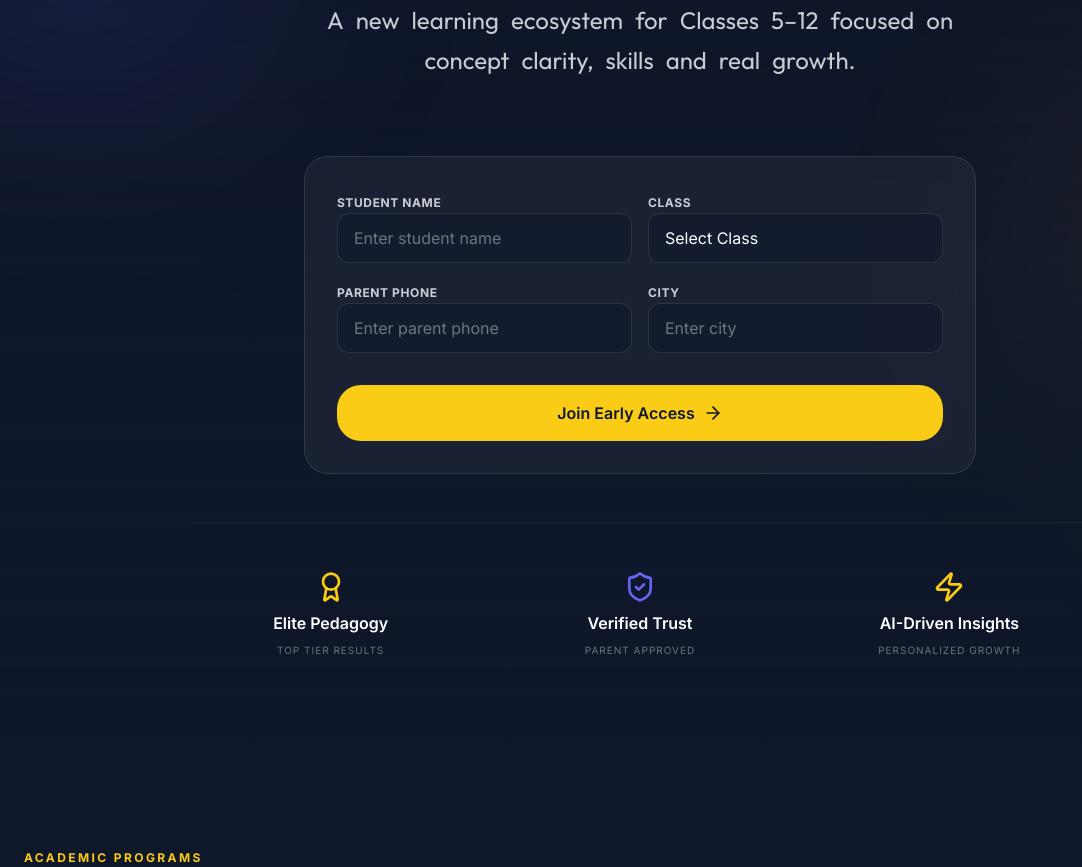
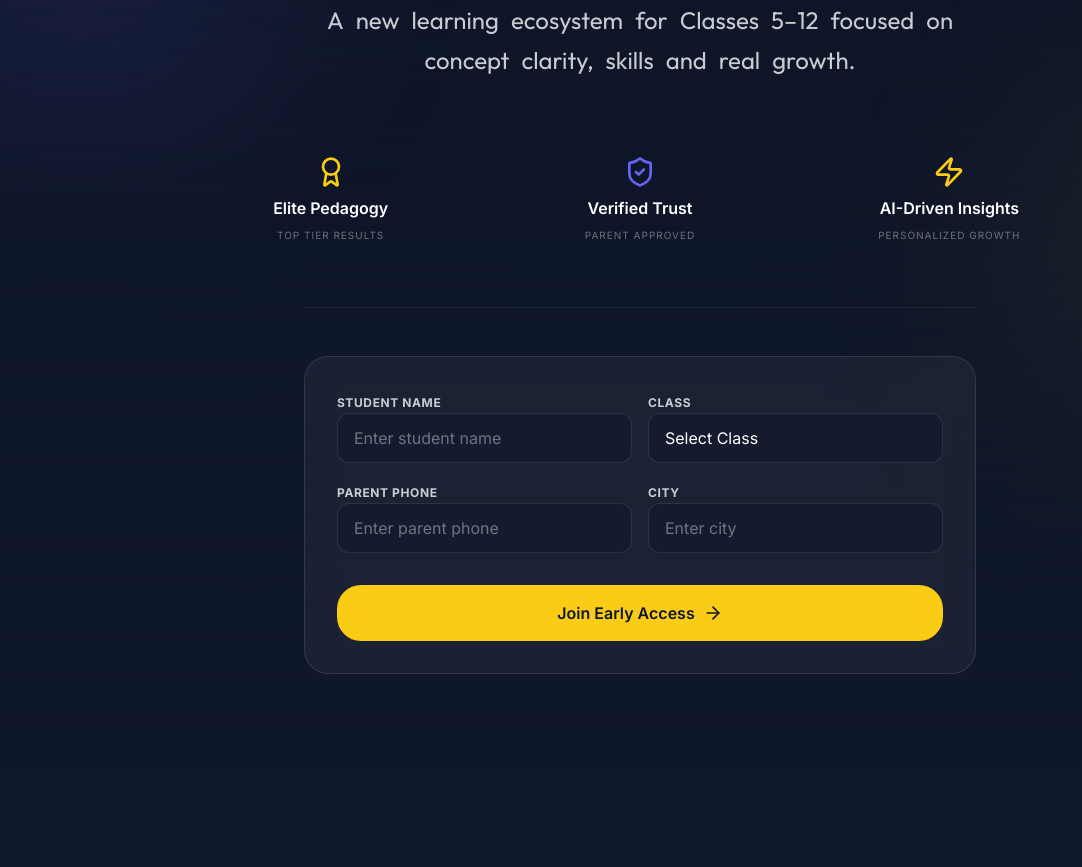
Before and after one commit to itsdevanshh07/project-x, a Next.js app in the folder frontend/: page / in a window 1280 px wide. Shown: the part 560-1427 px from the top of the page, without its empty margins (0-1082 px from the left). Built offline with nearby package versions, Linux system fonts and the light colour scheme; no server answers.

Commit message:
style: reorder trust indicators and early access form in Hero section

```diff
--- a/frontend/components/Hero.js
+++ b/frontend/components/Hero.js
@@ -92,12 +92,36 @@ const Hero = () => {
                         </div>
                     </div>
 
+                    {/* Trust Indicators */}
+                    <motion.div
+                        initial={{ opacity: 0, y: 20 }}
+                        animate={{ opacity: 1, y: 0 }}
+                        transition={{ delay: 0.4 }}
+                        className="grid grid-cols-2 md:grid-cols-3 gap-y-10 gap-x-6 md:gap-8 pt-8 w-full max-w-4xl mx-auto"
+                    >
+                        <div className="flex flex-col items-center gap-2">
+                            <Award className="w-6 md:w-8 h-6 md:h-8 text-accent-highlight" />
+                            <span className="text-sm md:text-base font-semibold text-white">Elite Pedagogy</span>
+                            <span className="text-[10px] text-surface-light/40 uppercase tracking-widest text-center">Top Tier Results</span>
+                        </div>
+                        <div className="flex flex-col items-center gap-2">
+                            <ShieldCheck className="w-6 md:w-8 h-6 md:h-8 text-secondary-action" />
+                            <span className="text-sm md:text-base font-semibold text-white">Verified Trust</span>
+                            <span className="text-[10px] text-surface-light/40 uppercase tracking-widest text-center">Parent Approved</span>
+                        </div>
+                        <div className="flex flex-col items-center gap-2 col-span-2 md:col-span-1">
+                            <Zap className="w-6 md:w-8 h-6 md:h-8 text-accent-highlight" />
+                            <span className="text-sm md:text-base font-semibold text-white">AI-Driven Insights</span>
+                            <span className="text-[10px] text-surface-light/40 uppercase tracking-widest text-center">Personalized Growth</span>
+                        </div>
+                    </motion.div>
+
                     {/* Early Access Form */}
                     <motion.div
                         initial={{ opacity: 0, y: 20 }}
                         animate={{ opacity: 1, y: 0 }}
-                        transition={{ delay: 0.4 }}
-                        className="w-full max-w-2xl mx-auto px-4 sm:px-0 mt-8"
+                        transition={{ delay: 0.6 }}
+                        className="w-full max-w-2xl mx-auto px-4 sm:px-0 pt-12 border-t border-white/5 mt-4"
                     >
                         <form onSubmit={handleFormSubmit} className="bg-white/5 border border-white/10 p-6 md:p-8 rounded-2xl backdrop-blur-md space-y-4 text-left">
                             <div className="grid grid-cols-1 md:grid-cols-2 gap-4">
@@ -139,31 +163,6 @@ const Hero = () => {
                             </div>
                         </form>
                     </motion.div>
-
-
-                    {/* Trust Indicators */}
-                    <motion.div
-                        initial={{ opacity: 0 }}
-                        animate={{ opacity: 1 }}
-                        transition={{ delay: 0.6 }}
-                        className="grid grid-cols-2 md:grid-cols-3 gap-y-10 gap-x-6 md:gap-8 pt-12 border-t border-white/5 w-full max-w-4xl"
-                    >
-                        <div className="flex flex-col items-center gap-2">
-                            <Award className="w-6 md:w-8 h-6 md:h-8 text-accent-highlight" />
-                            <span className="text-sm md:text-base font-semibold text-white">Elite Pedagogy</span>
-                            <span className="text-[10px] text-surface-light/40 uppercase tracking-widest text-center">Top Tier Results</span>
-                        </div>
-                        <div className="flex flex-col items-center gap-2">
-                            <ShieldCheck className="w-6 md:w-8 h-6 md:h-8 text-secondary-action" />
-                            <span className="text-sm md:text-base font-semibold text-white">Verified Trust</span>
-                            <span className="text-[10px] text-surface-light/40 uppercase tracking-widest text-center">Parent Approved</span>
-                        </div>
-                        <div className="flex flex-col items-center gap-2 col-span-2 md:col-span-1">
-                            <Zap className="w-6 md:w-8 h-6 md:h-8 text-accent-highlight" />
-                            <span className="text-sm md:text-base font-semibold text-white">AI-Driven Insights</span>
-                            <span className="text-[10px] text-surface-light/40 uppercase tracking-widest text-center">Personalized Growth</span>
-                        </div>
-                    </motion.div>
                 </div>
             </div>
 
--- a/frontend/components/Navbar.js
+++ b/frontend/components/Navbar.js
@@ -98,10 +98,10 @@ const Navbar = () => {
                     {/* Right: Actions */}
                     <div className="flex items-center gap-3 md:gap-6">
                         {mounted && user ? (
-                            <div className="flex items-center gap-3">
+                            <div className="flex items-center gap-2 md:gap-3">
                                 <Link
                                     href="/dashboard"
-                                    className="flex items-center gap-2 p-1.5 pl-4 bg-white/5 border border-white/10 rounded-xl hover:bg-white/10 transition-all group lg:min-w-[140px]"
+                                    className="flex items-center gap-2 p-1.5 sm:pl-4 bg-white/5 border border-white/10 rounded-xl hover:bg-white/10 transition-all group lg:min-w-[140px]"
                                 >
                                     <span className="hidden sm:inline text-white text-xs lg:text-sm font-bold">{user.fullName.split(' ')[0]}</span>
                                     <div className="w-8 h-8 md:w-9 md:h-9 bg-secondary-action rounded-lg flex items-center justify-center text-white font-bold text-xs group-hover:scale-110 transition-transform">
@@ -110,7 +110,7 @@ const Navbar = () => {
                                 </Link>
                                 <button
                                     onClick={() => dispatch(logout())}
-                                    className="p-2.5 bg-white/5 border border-white/10 rounded-xl text-surface-light/40 hover:text-red-400 hover:bg-red-400/10 hover:border-red-400/20 transition-all active:scale-90"
+                                    className="hidden md:flex p-2.5 bg-white/5 border border-white/10 rounded-xl text-surface-light/40 hover:text-red-400 hover:bg-red-400/10 hover:border-red-400/20 transition-all active:scale-90 items-center justify-center"
                                     title="Logout"
                                 >
                                     <LogOut size={18} />
```
